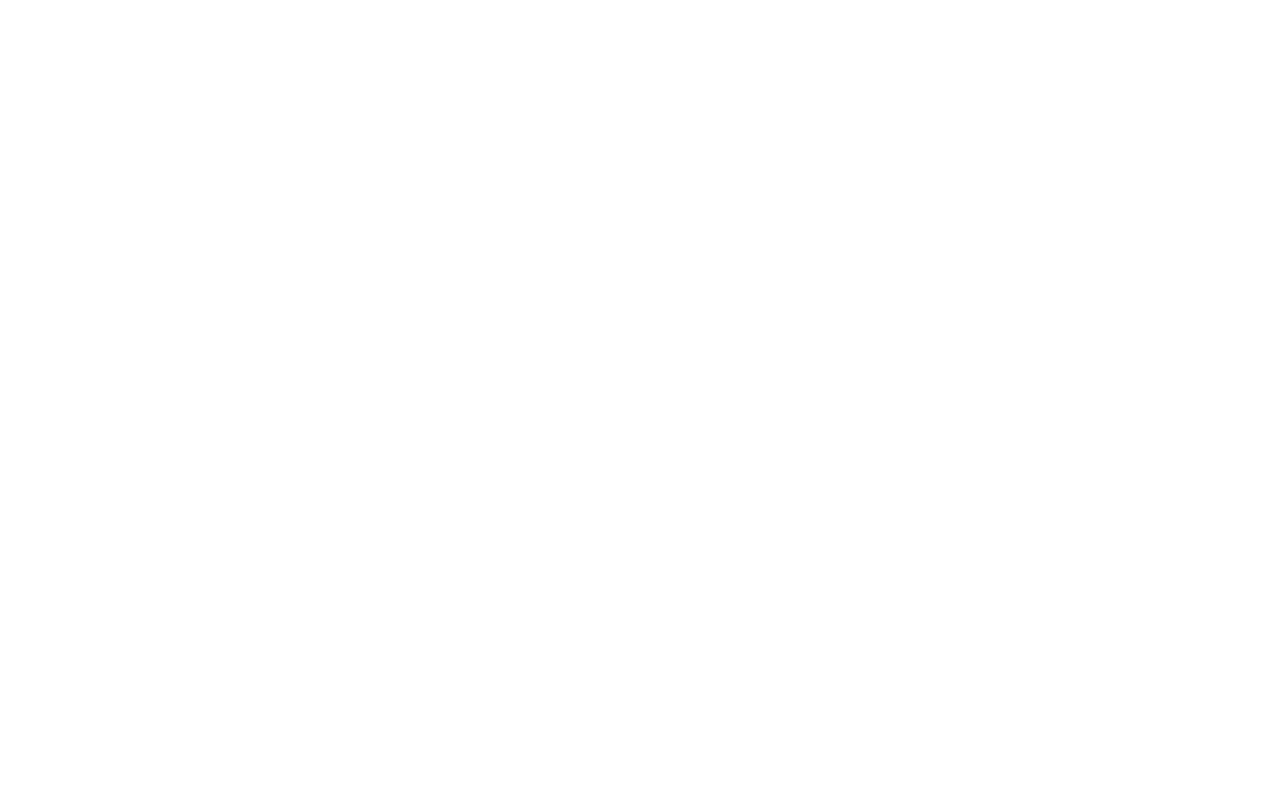
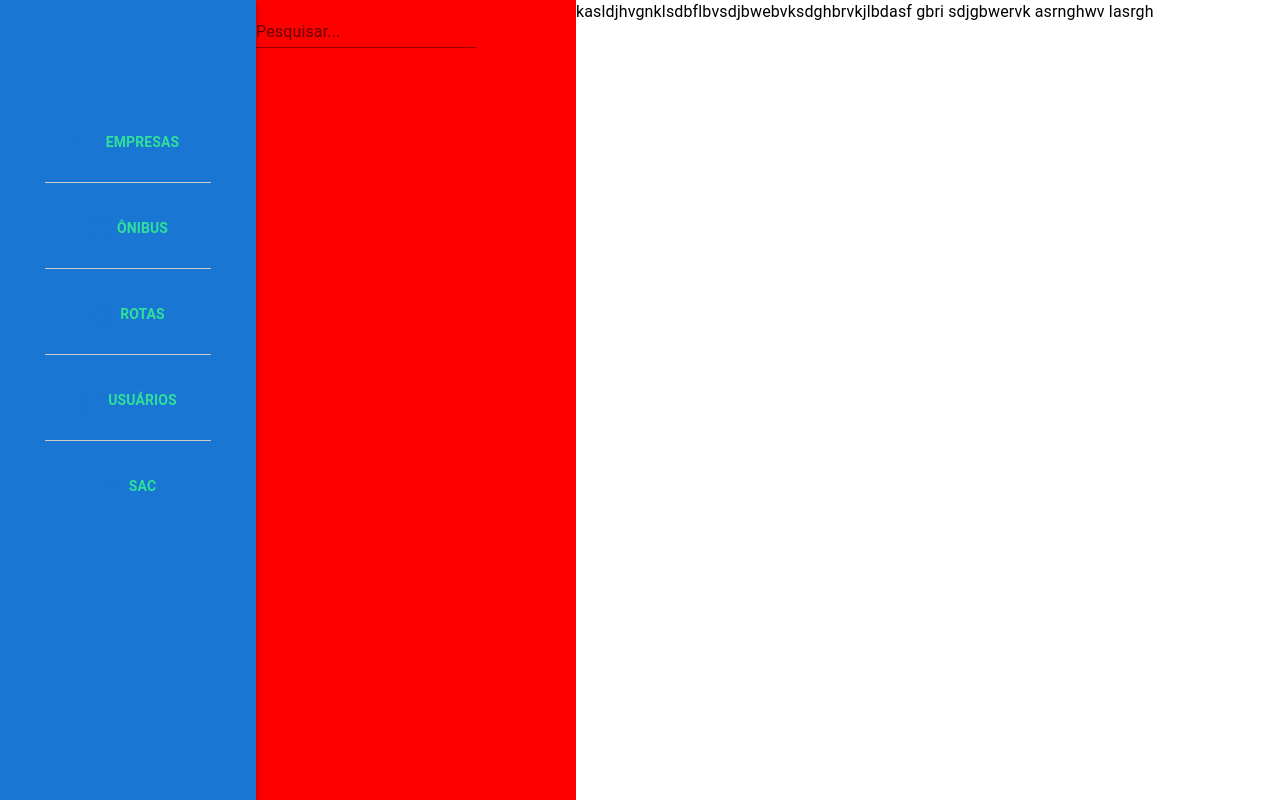
Before and after one commit to igulino/EasypassADM, a React (Vite) app: page /Sistema/Sac in a window 1280 px wide. Before the commit this address had no page. Built offline with nearby package versions, Linux system fonts and the light colour scheme.

Commit message:
26/09/2023

```diff
--- /dev/null
+++ b/src/Pages/Sac.tsx
@@ -0,0 +1,17 @@
+import { Box } from "@mui/material";
+import { Chat } from "../components/Sac/chat";
+import { Msg } from "../components/Sac/msg";
+import MenuLateral from "../components/menuLateraal";
+
+export function Sac() {
+    return (
+        <Box sx={{
+            display: 'flex',
+
+        }}>
+            <Chat />
+            <Msg />
+            <MenuLateral />
+        </Box>
+    )
+}
--- a/src/Routes.tsx
+++ b/src/Routes.tsx
@@ -3,6 +3,7 @@
 import { Adm } from "./Pages/AdmLogin";
 import { AdmHome } from "./Pages/AdmHome";
 import { Enterprise } from "./Pages/AdmEmpresas";
+import { Sac } from "./Pages/Sac";
 
 export function Routes() {
     return(<>
@@ -16,6 +17,7 @@
             <RouteContainer>
                 <Route path="/admhome" element={<AdmHome/>}></Route>
                 <Route path="Sistema/empresas" element={<Enterprise/>}></Route>
+                <Route path="Sistema/Sac" element={<Sac/>}></Route>
             </RouteContainer>
         </Brouter>
     </>)
--- /dev/null
+++ b/src/components/Sac/chat.tsx
@@ -0,0 +1,20 @@
+import { Box, TextField } from "@mui/material";
+
+export function Chat() {
+  return (
+    <>
+      <Box
+        sx={{
+          backgroundColor: "red",
+          height: "100vh",
+          width: "25vw",
+          ml: "20vw",
+        }}
+      >
+        <Box>
+            <TextField variant="standard" label="Pesquisar..."/>
+        </Box>
+      </Box>
+    </>
+  );
+}
--- /dev/null
+++ b/src/components/Sac/msg.tsx
@@ -0,0 +1,14 @@
+import { Box, Typography } from "@mui/material";
+
+export function Msg() {
+  return (
+    <>
+      <Box>
+        <Typography>
+          kasldjhvgnklsdbflbvsdjbwebvksdghbrvkjlbdasf gbri sdjgbwervk asrnghwv
+          lasrgh
+        </Typography>
+      </Box>
+    </>
+  );
+}
```
